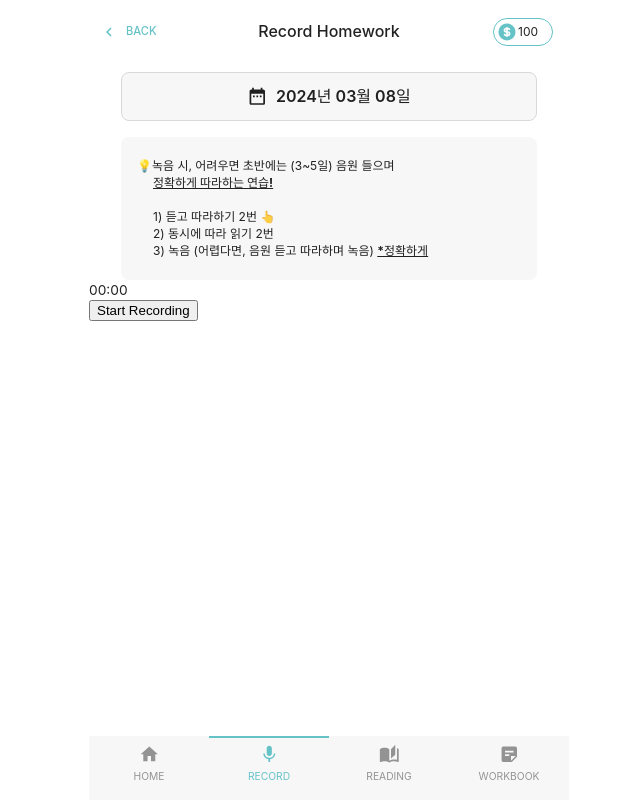
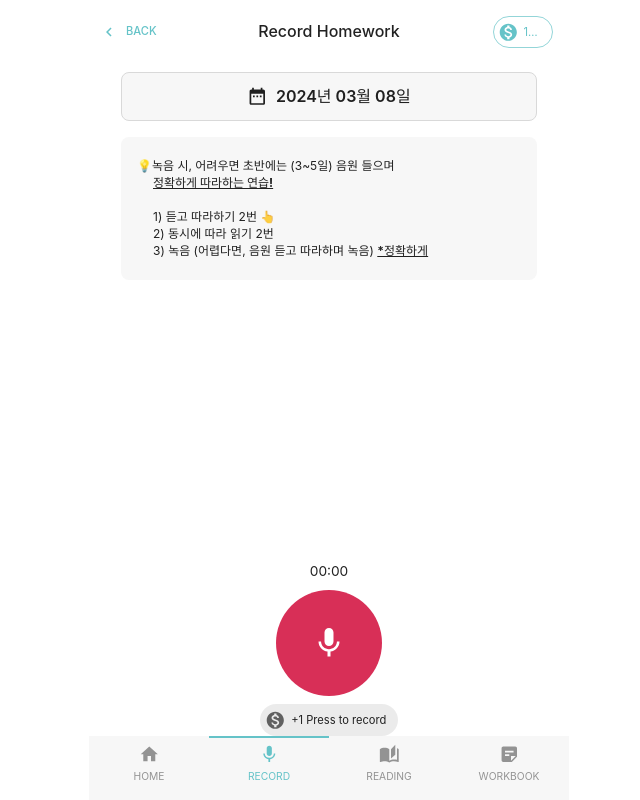
Before and after one commit to skyeome/erc-homework-app, a React (Vite) app: page /record in a window 1280 px wide. Shown: the whole page, without its empty margins (311-951 px from the left). Built offline with nearby package versions, Linux system fonts and the light colour scheme; the HTML template or start-up script is replaced by a standard one; a web font is replaced by a local one.

Commit message:
feat: 녹음 기능 중간 커밋

```diff
--- a/src/components/common/appbar/index.styles.ts
+++ b/src/components/common/appbar/index.styles.ts
@@ -1,4 +1,4 @@
-import { styled } from "@mui/material";
+import { css, styled } from "@mui/material";
 
 export const AppBarWrap = styled("header")(({ theme }) => ({
   position: "fixed",
@@ -21,8 +21,12 @@ export const AppBarWrap = styled("header")(({ theme }) => ({
   },
 }));
 
+const AppBarSideWidth = css`
+  width: 3.75rem;
+`;
+
 export const AppBarBackBtn = styled("div")`
-  width: 3.75rem;
+  ${AppBarSideWidth};
   margin-right: 0.5rem;
 `;
 
@@ -30,17 +34,6 @@ export const AppBarTitle = styled("div")`
   flex: 1;
 `;
 
-export const AppBarPoint = styled("div")(({ theme }) => ({
-  display: "flex",
-  alignItems: "center",
-  gap: "0.125rem",
-
-  width: "3.75rem",
-  padding: ".25rem",
-  border: `1px solid ${theme.palette.primary.main}`,
-  borderRadius: "2rem",
-
-  "& img": {
-    width: "1.125rem",
-  },
-}));
+export const AppBarPoint = styled("div")`
+  ${AppBarSideWidth};
+`;
--- a/src/components/common/appbar/index.tsx
+++ b/src/components/common/appbar/index.tsx
@@ -1,11 +1,12 @@
+import { useNavigate } from "react-router-dom";
+import { useCallback } from "react";
 import Typography from "@mui/material/Typography";
+import { Chip } from "@mui/material";
 import Button from "@mui/material/Button";
 import ChevronLeftIcon from "@mui/icons-material/ChevronLeft";
-import coin from "@/assets/coin_icon.svg";
+import MonetizationOnIcon from "@mui/icons-material/MonetizationOn";
 import { AppBarProps } from "./index.types";
 import * as Styled from "./index.styles";
-import { useNavigate } from "react-router-dom";
-import { useCallback } from "react";
 
 function AppBar({ title, disableBack }: AppBarProps) {
   const navigate = useNavigate();
@@ -33,9 +34,17 @@ function AppBar({ title, disableBack }: AppBarProps) {
           </Typography>
         </Styled.AppBarTitle>
         <Styled.AppBarPoint>
+          <Chip
+            variant="outlined"
+            color="primary"
+            icon={<MonetizationOnIcon />}
+            label="100"
+          />
+        </Styled.AppBarPoint>
+        {/* <Styled.AppBarPoint>
           <img src={coin} alt="$" />
           <Typography variant="body2">100</Typography>
-        </Styled.AppBarPoint>
+        </Styled.AppBarPoint> */}
       </div>
     </Styled.AppBarWrap>
   );
--- /dev/null
+++ b/src/components/record/RecordComplete.tsx
@@ -0,0 +1,31 @@
+import { Button } from "@mui/material";
+import { RecordCompleteProps } from "./Recorder.types";
+import RecordScreen from "./index.styles";
+
+function RecordComplete({ chunks, setChunks }: RecordCompleteProps) {
+  const blob = new Blob(chunks, { type: "audio/wav" });
+  const downloadUrl = URL.createObjectURL(blob);
+
+  const handleClickAgain = () => {
+    setChunks([]);
+    URL.revokeObjectURL(downloadUrl);
+  };
+
+  return (
+    <RecordScreen px={4} pt={1}>
+      <audio controls>
+        <source src={downloadUrl} type="audio/wav" />
+      </audio>
+      <div>
+        <Button onClick={handleClickAgain} size="large" fullWidth>
+          Record again
+        </Button>
+        <Button variant="contained" size="large" fullWidth>
+          Submit homework
+        </Button>
+      </div>
+    </RecordScreen>
+  );
+}
+
+export default RecordComplete;
--- a/src/components/record/Recorder.styles.ts
+++ b/src/components/record/Recorder.styles.ts
@@ -0,0 +1,20 @@
+import { Button, css, styled } from "@mui/material";
+
+const RecorderBtnCss = css`
+  width: 6.625rem;
+  height: 6.625rem;
+  border-radius: 100%;
+  box-shadow: none;
+  &:hover,
+  &:focus {
+    box-shadow: none;
+  }
+`;
+
+export const RecorderStartButton = styled(Button)`
+  ${RecorderBtnCss};
+`;
+
+export const RecorderStopButton = styled(Button)`
+  ${RecorderBtnCss};
+`;
--- a/src/components/record/Recorder.tsx
+++ b/src/components/record/Recorder.tsx
@@ -1,10 +1,15 @@
-import React, { useState, useRef } from "react";
+import { useState, useRef } from "react";
+import { Box, Chip, Typography } from "@mui/material";
+import MicIcon from "@mui/icons-material/Mic";
+import StopIcon from "@mui/icons-material/Stop";
+import MonetizationOnIcon from "@mui/icons-material/MonetizationOn";
+import * as Styled from "./Recorder.styles";
+import { RecorderProps } from "./Recorder.types";
 
-const Recorder: React.FC = () => {
+function Recorder({ setChunks }: RecorderProps) {
   const [recording, setRecording] = useState(false); // 현재 녹음 중인지
   const [time, setTime] = useState(0);
   const mediaRecorderRef = useRef<MediaRecorder | null>(null); // 미디어 녹음기
-  const chunksRef = useRef<Blob[]>([]);
   const timerRef = useRef<number | null>(null);
 
   const startTimer = () => {
@@ -26,20 +31,17 @@ const Recorder: React.FC = () => {
       const stream = await navigator.mediaDevices.getUserMedia({ audio: true });
       mediaRecorderRef.current = new MediaRecorder(stream);
       mediaRecorderRef.current.ondataavailable = (e) => {
-        chunksRef.current.push(e.data);
+        setChunks((prev) => [...prev, e.data]);
       };
       mediaRecorderRef.current.onstop = () => {
-        const blob = new Blob(chunksRef.current, { type: "audio/wav" });
-        // const url = URL.createObjectURL(blob);
-        // const audio = new Audio(url);
-        // audio.play();
-        const a = document.createElement("a");
-        const downloadUrl = URL.createObjectURL(blob);
-        a.href = downloadUrl;
-        a.download = `recording_${new Date().toISOString()}.wav`;
-        a.click();
-        URL.revokeObjectURL(downloadUrl);
-        chunksRef.current = [];
+        // const blob = new Blob(chunks, { type: "audio/wav" });
+        // const downloadUrl = URL.createObjectURL(blob);
+        // const a = document.createElement("a");
+        // a.href = downloadUrl;
+        // a.download = `recording_${new Date().toISOString()}.wav`;
+        // a.click();
+        // URL.revokeObjectURL(downloadUrl);
+        // setChunks([]);
       };
       mediaRecorderRef.current.start();
       setRecording(true);
@@ -48,6 +50,7 @@ const Recorder: React.FC = () => {
       console.error("Error starting recording:", error);
     }
   };
+
   // 녹음 중지 버튼을 눌렀을 때 실행
   const handleStopRecording = () => {
     if (
@@ -57,6 +60,7 @@ const Recorder: React.FC = () => {
       mediaRecorderRef.current.stop();
       setRecording(false);
       stopTimer();
+      setTime(0);
     }
   };
 
@@ -69,19 +73,35 @@ const Recorder: React.FC = () => {
   };
 
   return (
-    <div>
-      <div>{formatTime(time)}</div>
-      {recording ? (
-        <button onClick={handleStopRecording} disabled={!recording}>
-          Stop Recording
-        </button>
-      ) : (
-        <button onClick={handleStartRecording} disabled={recording}>
-          Start Recording
-        </button>
-      )}
-    </div>
+    <Box mt={4}>
+      <Typography textAlign="center">{formatTime(time)}</Typography>
+      <Box sx={{ display: "flex", justifyContent: "center" }} mt={1}>
+        {recording ? (
+          <Styled.RecorderStopButton
+            onClick={handleStopRecording}
+            color="secondary"
+          >
+            <StopIcon sx={{ fontSize: 36 }} />
+          </Styled.RecorderStopButton>
+        ) : (
+          <Styled.RecorderStartButton
+            variant="contained"
+            color="secondary"
+            onClick={handleStartRecording}
+          >
+            <MicIcon sx={{ fontSize: 36 }} />
+          </Styled.RecorderStartButton>
+        )}
+      </Box>
+      <Box sx={{ display: "flex", justifyContent: "center" }} mt={1}>
+        <Chip
+          variant="filled"
+          icon={<MonetizationOnIcon />}
+          label="+1 Press to record"
+        />
+      </Box>
+    </Box>
   );
-};
+}
 
 export default Recorder;
--- a/src/components/record/SelectRecordDate.styles.ts
+++ b/src/components/record/SelectRecordDate.styles.ts
@@ -2,7 +2,6 @@ import { Box, styled } from "@mui/material";
 
 export const SelectDateArea = styled(Box)(({ theme }) => ({
   padding: "0.825em",
-  marginTop: ".5rem",
   borderRadius: ".5rem",
   border: `1px solid ${
     theme.palette.mode === "dark"
--- /dev/null
+++ b/src/components/record/index.styles.ts
@@ -0,0 +1,11 @@
+import { Box, styled } from "@mui/material";
+
+const RecordScreen = styled(Box)`
+  display: flex;
+  flex-direction: column;
+  justify-content: space-between;
+
+  height: calc(100vh - 8rem);
+`;
+
+export default RecordScreen;
--- a/src/pages/record/index.tsx
+++ b/src/pages/record/index.tsx
@@ -1,18 +1,28 @@
+import { useState } from "react";
 import AppBar from "@/components/common/appbar";
 import RecordNotice from "@/components/record/RecordNotice";
 import Recorder from "@/components/record/Recorder";
 import SelectRecordDate from "@/components/record/SelectRecordDate";
-import Box from "@mui/material/Box";
+import RecordComplete from "@/components/record/RecordComplete";
+import RecordScreen from "@/components/record/index.styles";
 
 function Record() {
+  const [chunks, setChunks] = useState<Blob[]>([]);
+
   return (
     <div>
       <AppBar title="Record Homework" />
-      <Box px={4}>
-        <SelectRecordDate />
-        <RecordNotice />
-      </Box>
-      <Recorder />
+      {chunks.length <= 0 ? (
+        <RecordScreen px={4} pt={1}>
+          <div>
+            <SelectRecordDate />
+            <RecordNotice />
+          </div>
+          <Recorder setChunks={setChunks} />
+        </RecordScreen>
+      ) : (
+        <RecordComplete chunks={chunks} setChunks={setChunks} />
+      )}
     </div>
   );
 }
```
Also changed, not shown: src/components/record/Recorder.types.ts (+11 -0 lines), src/components/record/RecordComplete.styles.ts (added).
